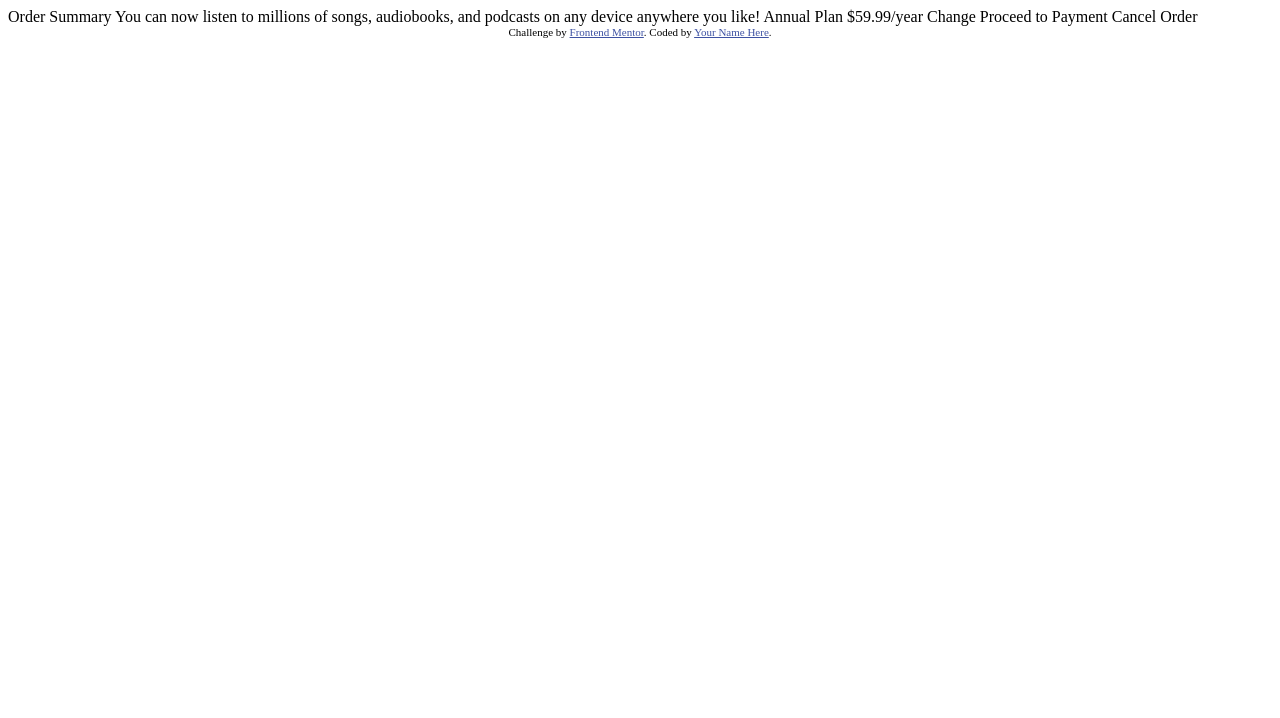
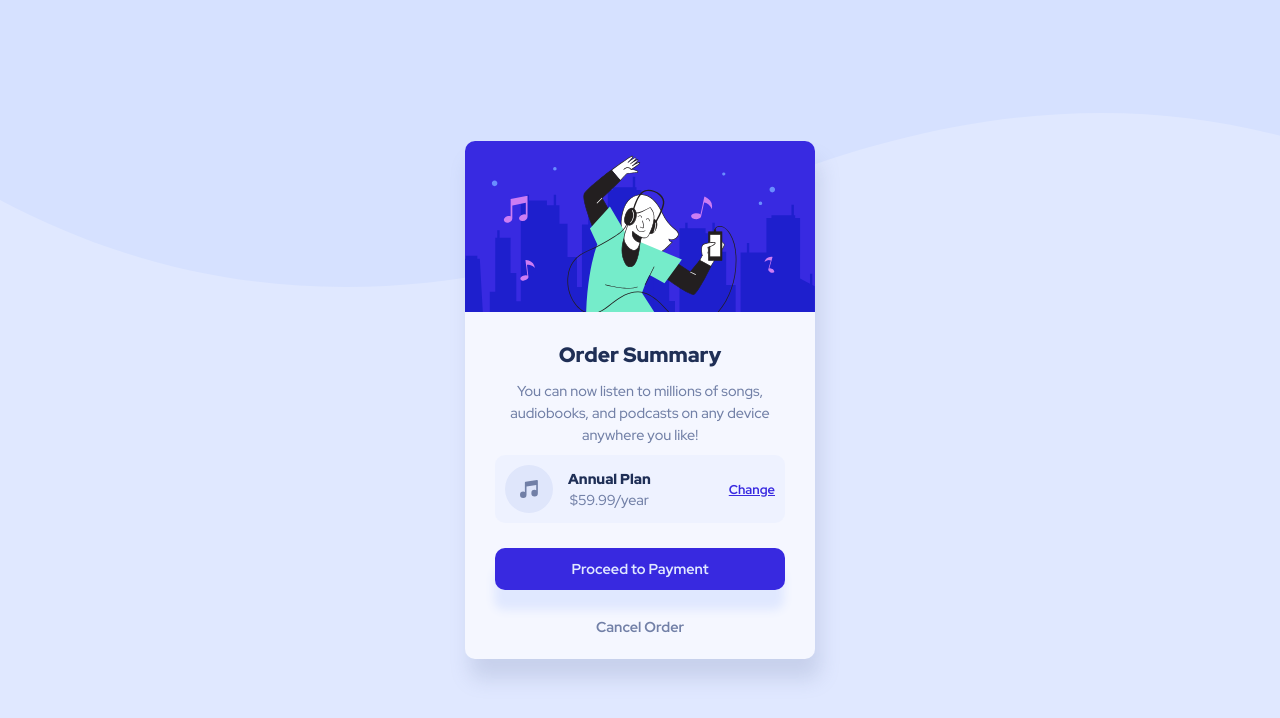
Before and after one commit to Thhais/Order-Summary, a plain HTML site: page index.html in a window 1280 px wide. Drawn offline with Linux system fonts and the light colour scheme.

Commit message:
Challenge concluido

```diff
--- a/index.html
+++ b/index.html
@@ -8,30 +8,35 @@
 
   <title>Frontend Mentor | Order summary card</title>
 
-  <!-- Feel free to remove these styles or customise in your own stylesheet 👍 -->
-  <style>
-    .attribution { font-size: 11px; text-align: center; }
-    .attribution a { color: hsl(228, 45%, 44%); }
-  </style>
+  <link rel="stylesheet" href="style.css">
 </head>
 <body>
-
-  Order Summary
-
-  You can now listen to millions of songs, audiobooks, and podcasts on any
-  device anywhere you like!
-
-  Annual Plan
-  $59.99/year
-
-  Change
-
-  Proceed to Payment
-  Cancel Order
-
-  <div class="attribution">
-    Challenge by <a href="https://www.frontendmentor.io?ref=challenge" target="_blank">Frontend Mentor</a>.
-    Coded by <a href="#">Your Name Here</a>.
-  </div>
+  <div class="container">
+      <div class="ordersumary_img">
+        <img src="./images/illustration-hero.svg" alt="person listening to music">
+      </div>
+      <div class="ordersumary_control">
+        <div class="ordersumary_content">
+          <h1 class="ordersumary_title">Order Summary</h1>
+          <p class="ordersumary_subtitle">You can now listen to millions of songs, audiobooks, and podcasts on any device anywhere you like!
+          </p>
+        </div>
+        <div class="ordersumary_plan">
+          <div class="plan_box">
+            <img src="./images/icon-music.svg" alt="icon music" class="icon_music">
+            <h2 class="plan_title">Annual Plan<span class="plan_price">$59.99/year</span></h2>
+          </div>
+          <div class="plan_box2">
+            <a href="#" class="link_plan_box">Change</a>
+          </div>
+        </div>
+        <div class="ordersumary_payment">
+          <a href="#" class="link_payment">Proceed to Payment</a>
+        </div>
+        <div class="ordersumary_cancel">
+          <a href="#" class="link_cancel">Cancel Order</a>
+        </div>
+      </div>
+    </div>
 </body>
 </html>
--- /dev/null
+++ b/style.css
@@ -0,0 +1,166 @@
+@import url('https://fonts.googleapis.com/css2?family=Red+Hat+Display:wght@500;700;900&display=swap');
+:root{
+    --pale-blue: hsl(225, 100%, 94%);
+    --bright-blue: hsl(245, 75%, 52%);
+    --very-pale-blue: hsl(225, 100%, 98%);
+    --desaturated-blue: hsl(224, 23%, 55%);
+    --dark-blue: hsl(223, 47%, 23%);
+}
+*, *::before, *::after{
+    box-sizing: border-box;
+    padding: 0;
+    margin: 0;
+}
+body{
+    font-family: 'Red Hat Display', sans-serif;
+    position: relative;
+    line-height: 1.5;
+    display: flex;
+    justify-content: center;
+    align-items: center;
+    height: 100vh;
+    width: 100%;
+    background-color: var(--pale-blue);
+}
+p{
+    color: var(--desaturated-blue);
+}
+body::before{
+    content: " ";
+    position: fixed;
+    left: 0;
+    top: -150px;
+    width: 100%;
+    height: 100vh;
+    background-image: url(./images/pattern-background-desktop.svg);
+    background-repeat: no-repeat;
+    z-index: -1;
+
+}
+
+.container{
+    width: 350px;
+    border-radius: 10px;
+    background-color: var(--very-pale-blue);
+    box-shadow: 5px 20px 20px hsla(224, 23%, 55%, 0.218);
+}
+
+.ordersumary_img img{
+    width: 100%;
+    border-radius: 10px 10px 0 0;
+}
+.ordersumary_control{
+    padding: 20px 30px;
+    text-align: center;
+
+}
+
+
+.ordersumary_title{
+    font-size: 1.3rem;
+    font-weight: 900;
+    color:  var(--dark-blue);
+    margin-bottom: 10px;
+}
+.ordersumary_subtitle{
+    margin-bottom: 10px;
+    font-size: 0.9rem;
+}
+.ordersumary_plan{
+    display: flex;
+    justify-content: space-between;
+    background-color: hsla(225, 100%, 94%, 0.355);
+    padding: 10px;
+    border-radius: 10px;
+    align-items: center;
+}
+
+.plan_box{
+    display: flex;
+    align-items: center;
+}
+.icon_music{
+    margin-right: 15px;
+}
+.plan_title{
+    color:  var(--dark-blue);
+    font-size: 0.9rem;
+    font-weight: 900;
+}
+.plan_price{
+    display: block;
+    font-weight: 100;
+    color: var(--desaturated-blue);
+    font-size: 0.9rem;
+}
+.link_plan_box{
+    font-weight: 700;
+    color: var(--bright-blue);
+    font-size: 0.8rem;
+    opacity: 1;
+
+}
+.link_plan_box:hover{
+   text-decoration: none;
+   opacity: 0.6;
+}
+
+.link_payment{
+    display: block;
+    text-decoration: none;
+    color: var(--pale-blue);
+    font-weight: 700;
+    background-color: var(--bright-blue);
+    padding: 10px;
+    border-radius: 10px;
+    font-size: 0.9rem;
+    margin: 25px 0;
+    box-shadow: -1px 20px 10px var(--pale-blue);
+    opacity: 1;
+    transition: 0.2s linear;
+}
+
+.link_payment:hover{
+    opacity: 0.6;
+}
+
+.link_cancel{
+    width: 100%;
+    color: var(--desaturated-blue);
+    font-size: 0.9rem;
+    font-weight: 700;
+    text-decoration: none;
+}
+.link_cancel:hover{
+    color: var(--dark-blue);
+}
+
+
+/* ############################################ MEDIA QUERIES ############################### */
+/* MOBILE */
+@media screen and (max-width: 375px){
+    body::before{
+        background-image: url(./images/pattern-background-mobile.svg);
+        top: 0;
+    }
+    .container{
+        width: 300px;
+    }
+    .ordersumary_control{
+        padding: 7px 5px;
+        text-align: center;
+
+    }
+    .ordersumary_plan{
+       display: block;
+
+    }
+    .plan_box2{
+        text-align: right;
+    }
+    .link_payment{
+        font-size: 0.8rem;
+        padding: 5px;
+        margin: 5px 0;
+    }
+}
```
Also changed, not shown: design/active-states.jpg (deleted), design/desktop-design.jpg (deleted), design/desktop-preview.jpg (deleted), design/mobile-design.jpg (deleted), images/Screenshot_1.png (added), images/Screenshot_2.png (added), 4 other files.
